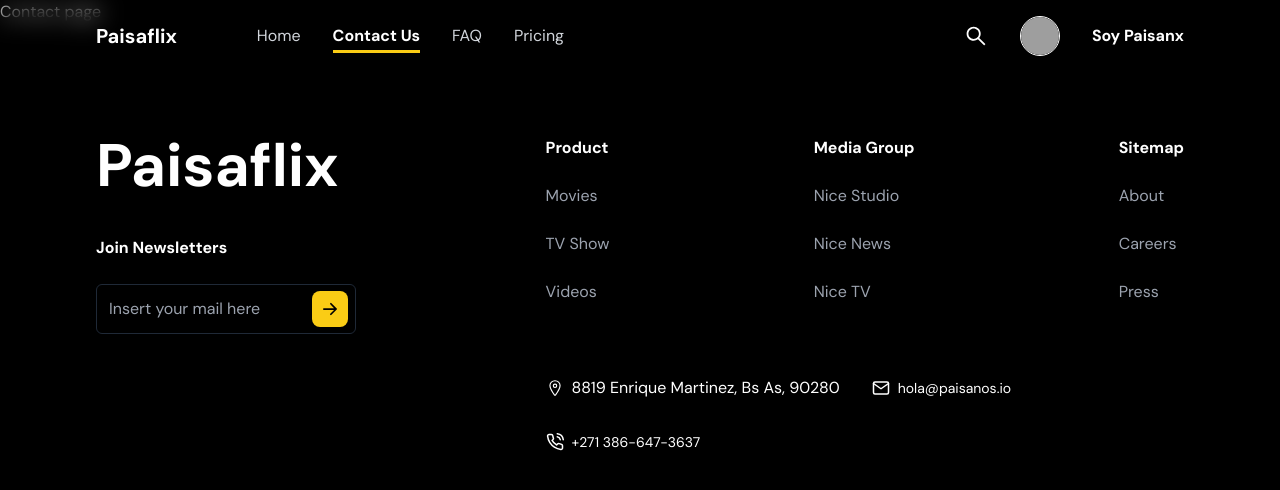
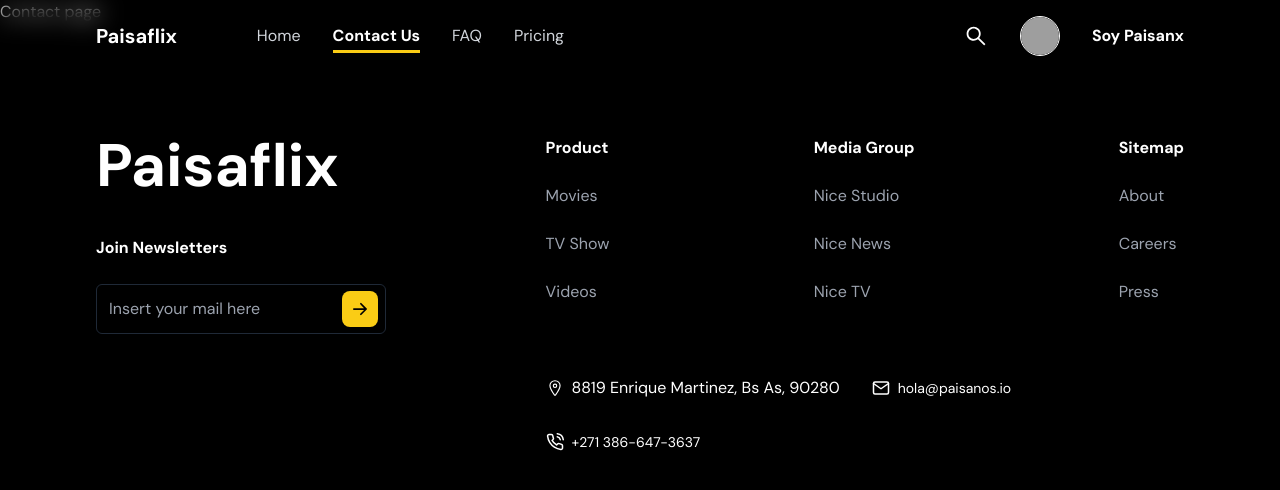
Before and after one commit to Marcosfitzsimons/paisaflix-challenge, a Next.js app: page /contact in a window 1280 px wide. Shown: the top 490 px of the page. Built offline with nearby package versions, Linux system fonts and the light colour scheme; grey boxes are pictures that could not be loaded.

Commit message:
Change input width in large screens

```diff
--- a/app/components/Footer.jsx
+++ b/app/components/Footer.jsx
@@ -15,13 +15,13 @@ const Footer = () => {
             <label htmlFor="email" className="font-semibold">
               Join Newsletters
             </label>
-            <div className="relative flex items-center w-full max-w-[260px]">
+            <div className="relative flex items-center w-full max-w-[260px] lg:max-w-[290px]">
               <input
                 type="email"
                 name="email"
                 id="email"
                 placeholder="Insert your mail here"
-                className="w-full max-w-[260px] bg-transparent p-3 border border-gray-800 outline-none focus:outline-1 active:outline-1 focus:outline-yellow-400 active:outline-yellow-400 rounded-md"
+                className="w-full max-w-[260px] bg-transparent p-3 border border-gray-800 outline-none focus:outline-1 active:outline-1 focus:outline-yellow-400 active:outline-yellow-400 rounded-md lg:max-w-[290px]"
               />
               <div className="bg-yellow-400 rounded-lg absolute right-2">
                 <BsArrowRightShort className="text-4xl text-black cursor-pointer p-1" />
```
